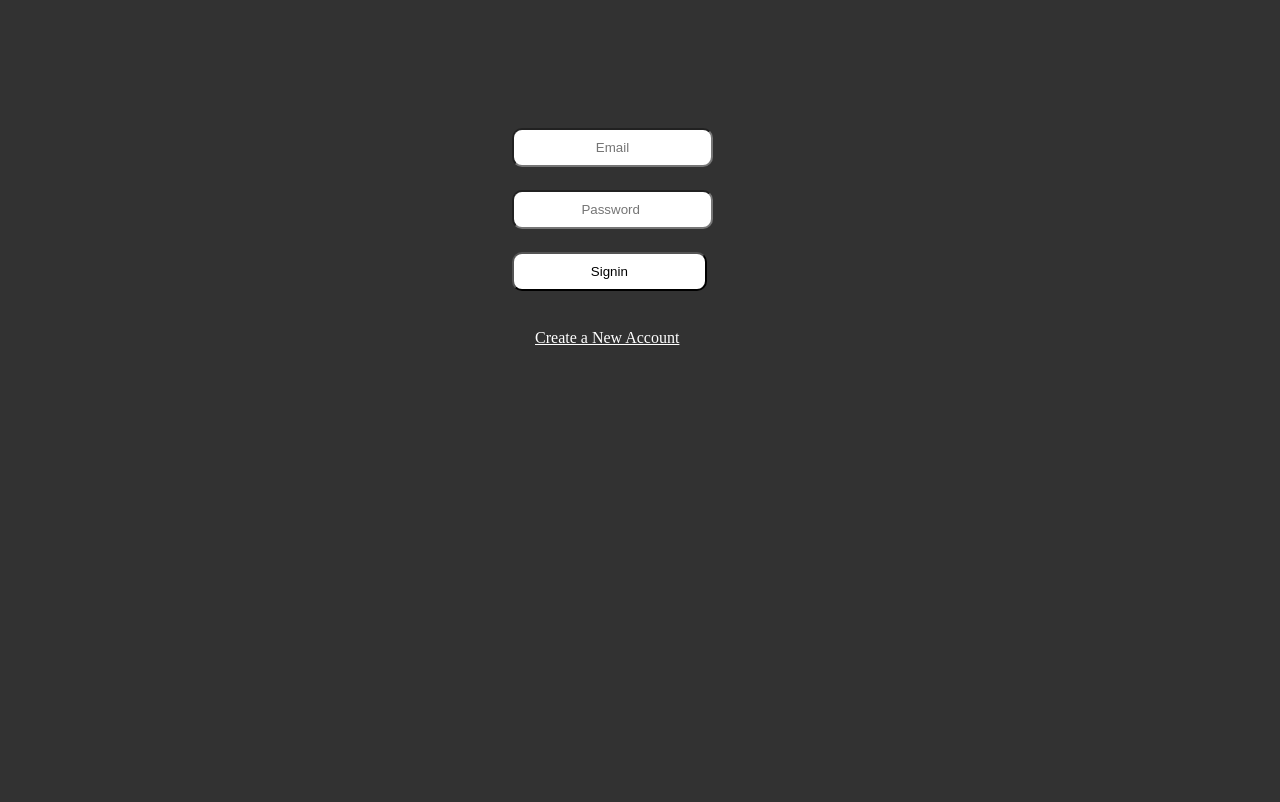
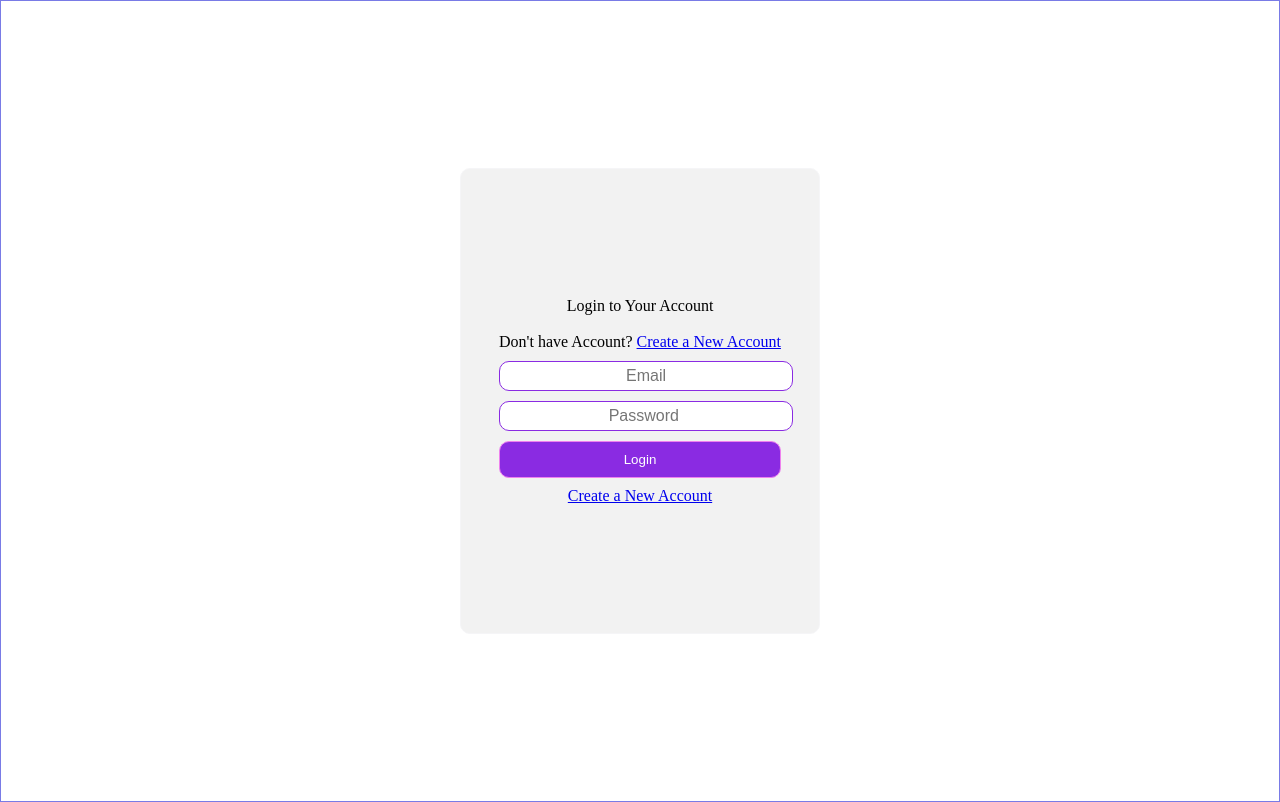
Before and after one commit to abelgulilat/QuestionAnswerWebApplicationMERN, a React (Create React App) app in the folder frontend/: page /login in a window 1280 px wide. Built offline with nearby package versions, Linux system fonts and the light colour scheme; no server answers.

Commit message:
create account page and sign in page style done

```diff
--- a/frontend/src/Page/Login.js
+++ b/frontend/src/Page/Login.js
@@ -26,8 +26,13 @@ const Login = () => {
       }
   }
   return (
-    <div>
+    <div className='login'>
+
       <form className='formone' onSubmit={submitHandle} >
+            <div className='top'>
+                <p> Login to Your Account</p><br/>
+                <p>Don't have Account? <NavLink to={"/signup"} className={"signupone"}>  Create a New Account</NavLink></p>
+            </div>
 
             <div >
                 <input type='text' name='email' ref={emailValue} className='emailone' id='email' placeholder='Email'/>
@@ -36,10 +41,10 @@ const Login = () => {
                 <input type='text' name='password' ref={passwordValue} className='emailone' id='password' placeholder='Password '/>
             </div>
             <div>
-                <input type='submit' className='signinone' value='Signin'   />
+                <input type='submit' className='signinone' value='Login'   />
             </div>
             <div>
-                <NavLink to={"/signup"}  > <p className='signupone'>Create a New Account </p> </NavLink>
+                <NavLink to={"/signup"}  className={"signupone"}> <p className='signupone'>Create a New Account </p> </NavLink>
             </div>
       </form>
         <br/>
--- a/frontend/src/Page/Signup.js
+++ b/frontend/src/Page/Signup.js
@@ -1,6 +1,6 @@
 import React, { useRef } from 'react'
 import axios from "axios"
-import { useNavigate } from "react-router-dom"
+import { NavLink, useNavigate } from "react-router-dom"
 
 const Signup = () => {
     const navigate = useNavigate()
@@ -20,24 +20,27 @@ const Signup = () => {
             lastname:lastnameValue.current.value,
             password:passwordValue.current.value
         })
-       alert(data.msg)
+        alert(data.msg)
         console.log(usernameValue.current.value)
         navigate("/login")
 
     }
 
   return (
-    <div>
+    <div className='signup'>
         <form className='formtwo' onSubmit={submitHandle} >
+            <div>
+                <p className='joinstatement'>Join to Ethiobytes Forum</p>
+                <p>Already have an account?  <NavLink to={"/login"} className={"signupone"}>SignIn</NavLink></p>
+            </div>
             <div>
                 <input type='text' className='usernametwo' name='username' ref={usernameValue} id='username' placeholder='User Name'/>
             </div>
-            <div>
+            <div className='fullname'>
                 <input type='text' className='firstnametwo' name='firstname' ref={firstnameValue} id='firstname' placeholder='First Name'/>
-            </div>
-            <div>
                 <input type='text' className='lastnametwo' name='lastname' ref={lastnameValue} id='lastname' placeholder='Last Name'/>
             </div>
+
             <div>
                 <input type='text' className='emailtwo' name='email' ref={emailValue} id='email' placeholder='Email'/>
             </div>
@@ -45,7 +48,12 @@ const Signup = () => {
                 <input type='text' className='passwordtwo' name='password' ref={passwordValue} id='password' placeholder='Password '/>
             </div>
             <div>
-                <input type='submit'  className='signuptwo' value='Signup'   />
+                <input type='submit'  className='signuptwo signupone' value='Agree and Join'   />
+            </div>
+            <div>
+                <p>I agree to the <NavLink to={"#"} className={"signupone"}>Privacy Policy</NavLink> and <NavLink to={"#"} className={"signupone"}>terms of service</NavLink></p>
+                <br/>
+                <p><NavLink to={"/login"} className={"signupone"}>Already have account</NavLink></p>
             </div>
         </form>
     </div>
--- a/frontend/src/asstes/CSS/Login.css
+++ b/frontend/src/asstes/CSS/Login.css
@@ -1,55 +1,111 @@
 *{
     padding: 0;margin: 0;
-    background-color: #323232;
-    color: white;
+
 }
 
-input{
+.login{
+    border: 1px solid rgb(121, 123, 230);
+    display: flex;
+    justify-content: center;
+    align-items: center;
+    height: 100vh;
+    background-color: white;
+
+}
+.formone{
+    border: 1px solid #F5F5F7;
+    text-align: center;
+    background-color: #f2f2f2;
+    border-radius: 10px;
+    padding: 10% 3%;
+
+}
+.top{
+    margin: 0 0  10px 0;
+
+}
+.emailone{
+    width: 100%;
+    font-size: 16px;
+    padding: 5px ;
+    margin: 0 0 10px 0;
+    color: black;
+    border-radius: 10px;
+    border:  1px solid blueviolet;
     text-align: center;
 }
 
-.formone{
-    margin: 30% 0 0 20%;
-}
-.emailone{
-    margin-bottom: 3%;
-    padding: 10px 10px;
-    background-color: white;
-    color: black;
+.signinone{
+    text-align: center;
+    width: 100%;
+    padding: 10px ;
     border-radius: 10px;
-}
-.signinone{
-
-    padding: 10px 23%;
-    border-radius: 10px;
-    background-color: white;
-    color: black;
+    color: white;
+    border: 1px solid violet;
+    outline: none;
+    background-color: blueviolet;
 
 }
+
 .signupone{
-    margin: 5% 0 0 10%;
+    color: 4CAF50;
+    margin: 3% 0 0 0;
 }
-@media  (min-width: 480px){
-    .formone{
-        margin: 10% 0 0 40%;
-    }
-    .signinone{
-        padding: 10px 10%;
-        border-radius: 10px;
-        background-color: white;
-        color: black;
-    }
-    .signupone{
-        margin: 5% 0 0 3%;
-    }
+.signupone:hover{
+    color: #45a049;
 }
-
 
 
 
 /* ////////////////////////////////////////// SIGN UP ///////////////////////////////////////////////// */
 
+.signup{
+    display: flex;
+    justify-content: center;
+    align-items: center;
+    height: 100vh;
+}
 
 .formtwo{
-    margin: 10% 0 0 40%;
+    border: 1px solid #f2f2f2;
+    padding: 10% 5%;
+    text-align: center;
+    background-color: #f2f2f2;
+    border-radius: 10px;
+
+
 }
+.joinstatement{
+    margin: 0 0 20px 0;
+
+}
+
+
+.usernametwo,.emailtwo,.passwordtwo,.signuptwo{
+    padding: 10px;
+    width: 100%;
+    border-radius: 10px;
+    margin: 10px;
+    border: 1px solid blueviolet;
+}
+
+.fullname{
+    display: flex;
+    width: 100%;
+    /* border: 1px solid black; */
+    margin: 0 0 0 3%;
+
+}
+
+.firstnametwo,.lastnametwo{
+    border: 1px solid blueviolet;
+    width: 100%;
+    padding: 10px ;
+    border-radius: 10px;
+    margin: 0 0 0 3%
+
+}
+.signuptwo{
+    background-color: blueviolet;
+    color: white;
+}
```
